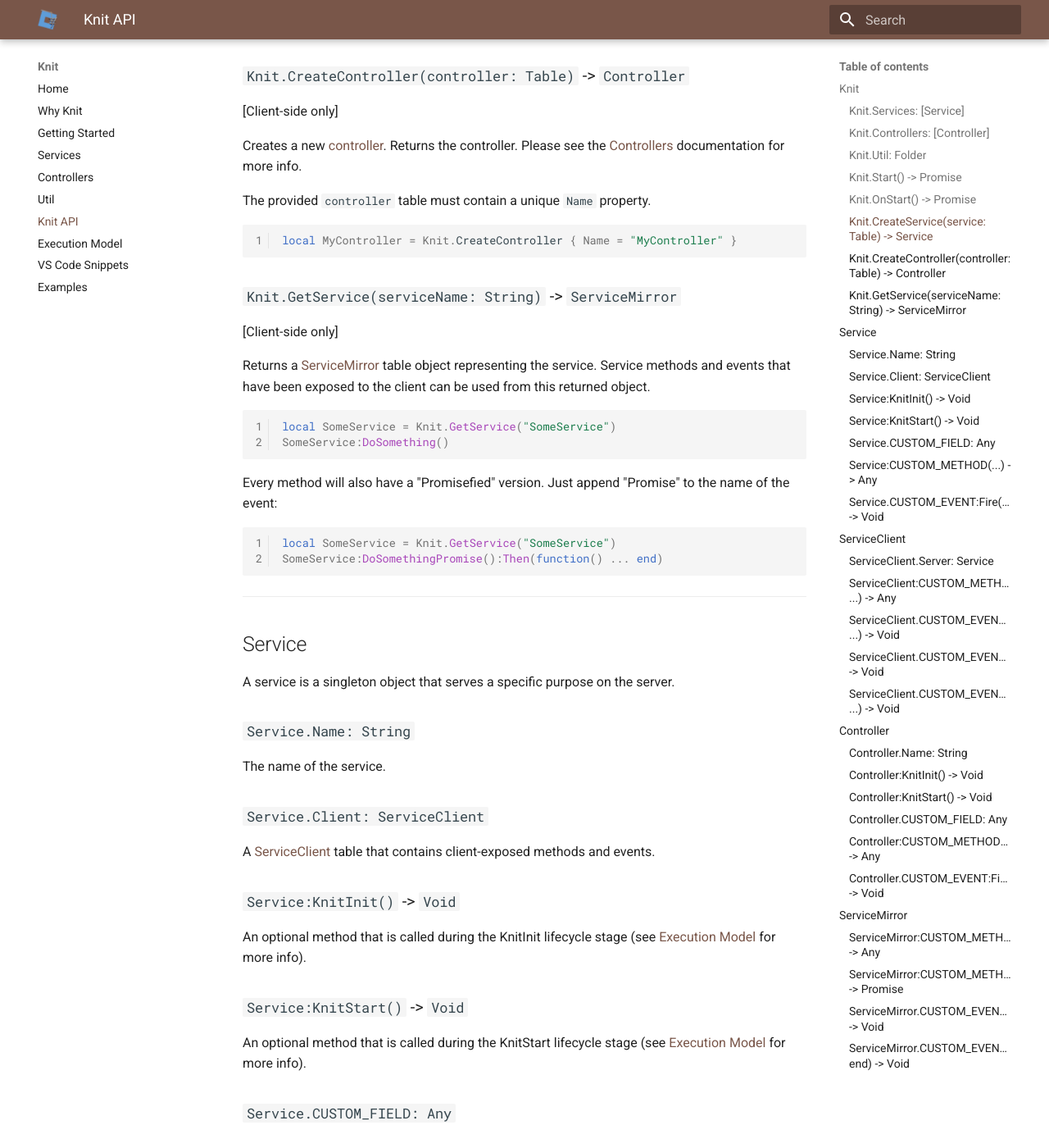
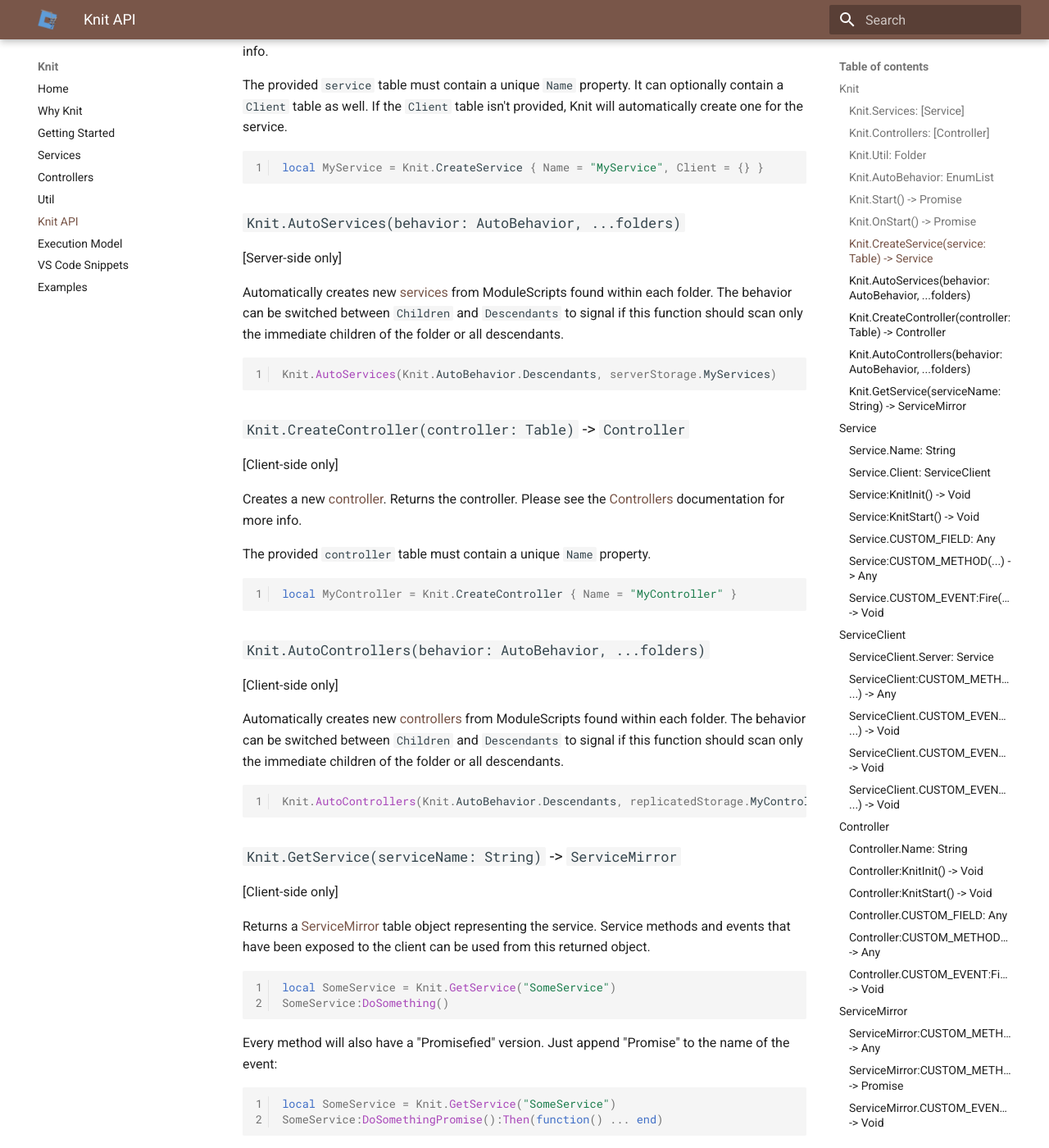
Before and after one commit to Sleitnick/Knit, an MkDocs documentation site: the page built from docs/knitapi.md, in a window 1280 px wide and 1400 px high, scrolled down 2673 px. Shown: the whole window at 82% size. Built offline with MkDocs 1.6.1 and Material for MkDocs 9.7.7, drawn with Linux system fonts in a browser that asks for light colours; some of the changed text lies outside the part shown.

Commit message:
Var-args for AutoServices and AutoControllers

````diff
--- a/docs/knitapi.md
+++ b/docs/knitapi.md
@@ -46,6 +46,12 @@
 ```lua
 local Signal = require(Knit.Util.Signal)
 ```
+
+### `Knit.AutoBehavior: EnumList`
+An [EnumList](#) that is used by `AutoServices` and `AutoControllers`. The following are available:
+
+- `Knit.AutoBehavior.Children`
+- `Knit.AutoBehavior.Descendants`
 
 ### `Knit.Start()` -> `Promise`
 
@@ -107,6 +113,15 @@
 local MyService = Knit.CreateService { Name = "MyService", Client = {} }
 ```
 
+### `Knit.AutoServices(behavior: AutoBehavior, ...folders)`
+[Server-side only]
+
+Automatically creates new [services](#service) from ModuleScripts found within each folder. The behavior can be switched between `Children` and `Descendants` to signal if this function should scan only the immediate children of the folder or all descendants.
+
+```lua
+Knit.AutoServices(Knit.AutoBehavior.Descendants, serverStorage.MyServices)
+```
+
 ### `Knit.CreateController(controller: Table)` -> `Controller`
 [Client-side only]
 
@@ -116,6 +131,15 @@
 
 ```lua
 local MyController = Knit.CreateController { Name = "MyController" }
+```
+
+### `Knit.AutoControllers(behavior: AutoBehavior, ...folders)`
+[Client-side only]
+
+Automatically creates new [controllers](#controller) from ModuleScripts found within each folder. The behavior can be switched between `Children` and `Descendants` to signal if this function should scan only the immediate children of the folder or all descendants.
+
+```lua
+Knit.AutoControllers(Knit.AutoBehavior.Descendants, replicatedStorage.MyControllers)
 ```
 
 ### `Knit.GetService(serviceName: String)` -> `ServiceMirror`
````
Also changed, not shown: docs/examples.md (+1 -1 lines), 2 other files.
